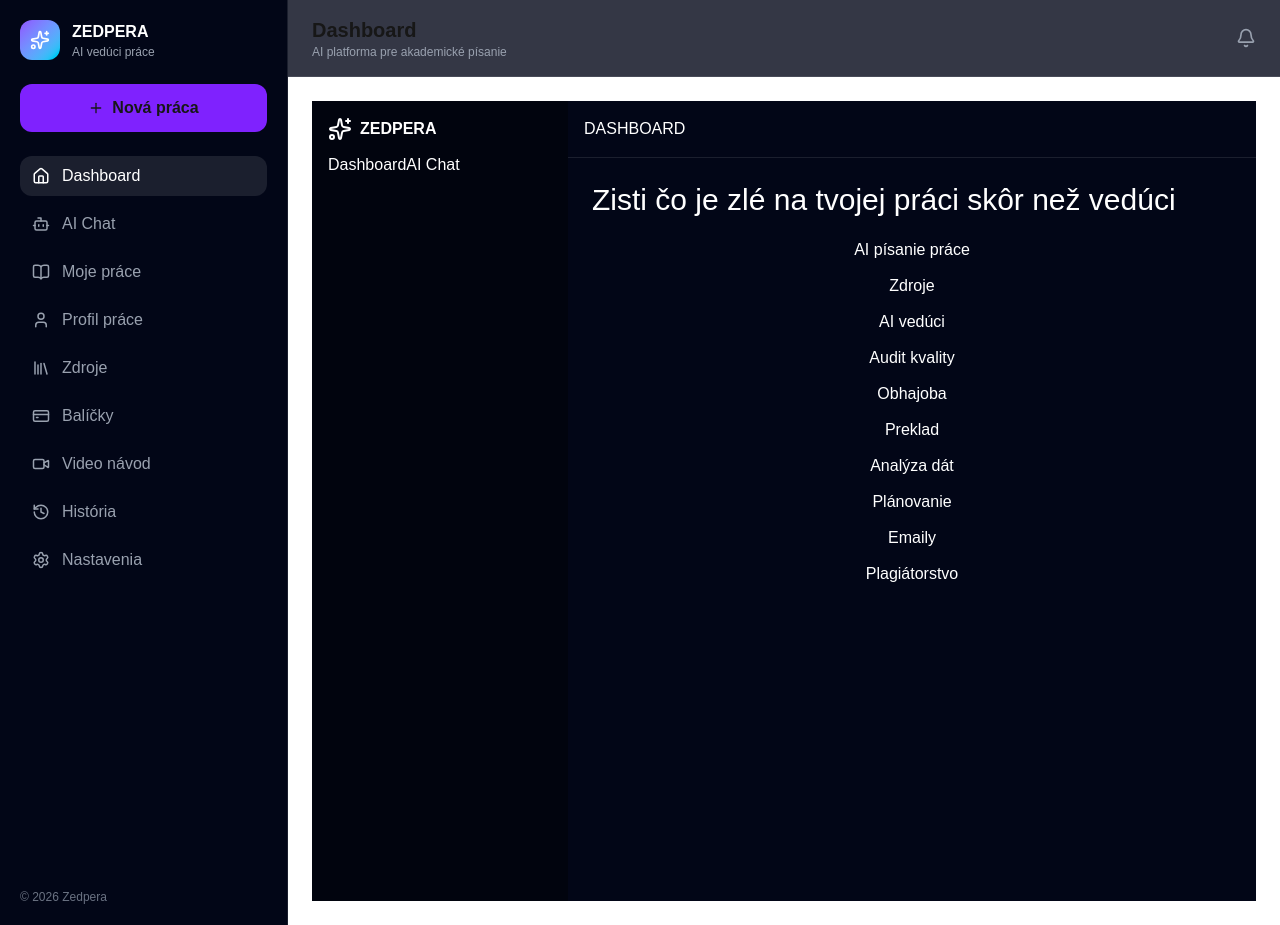
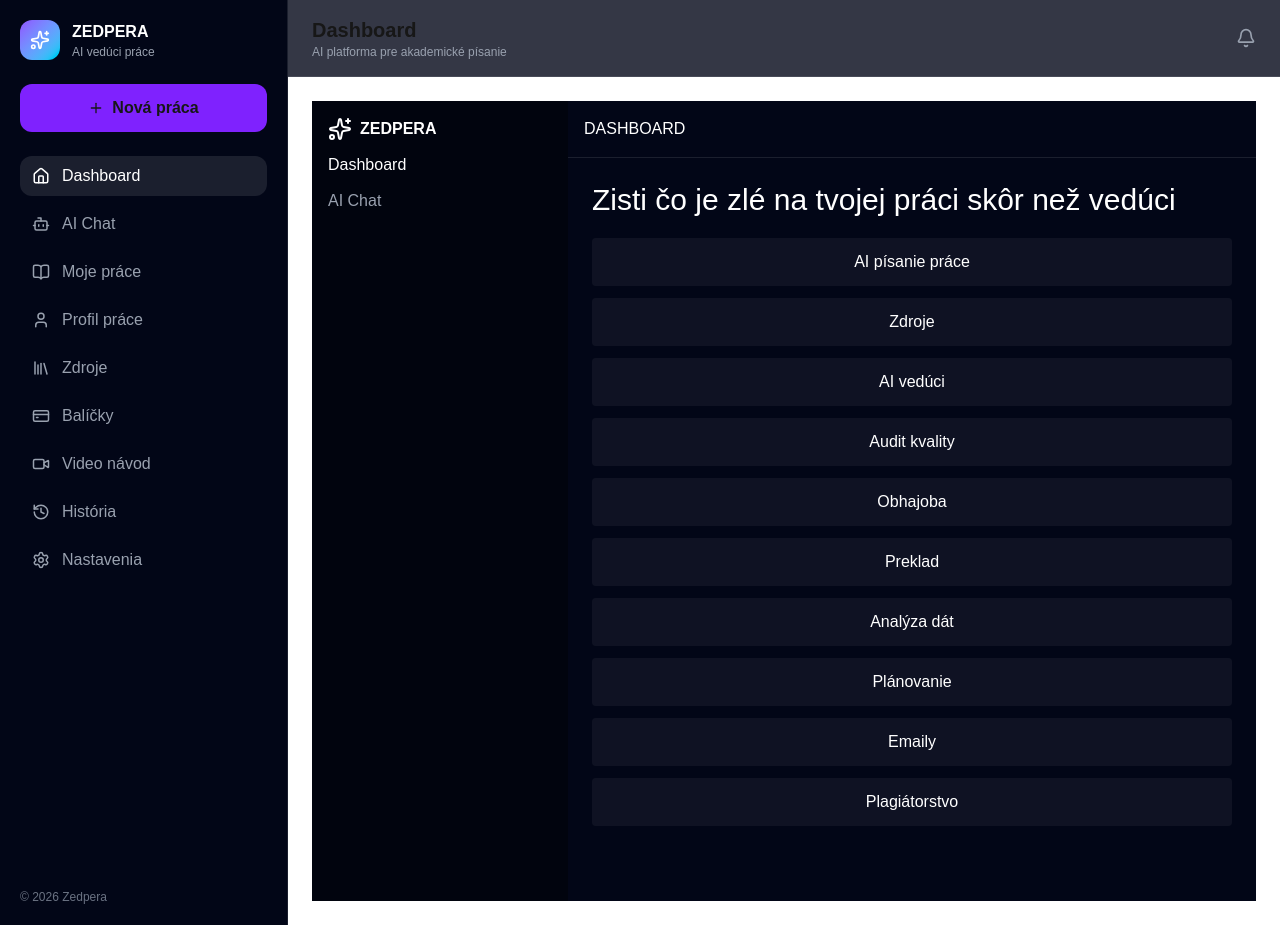
Before and after one commit to Peter8209/moj-ai-projekt, a Next.js app: page /dashboard in a window 1280 px wide. Built offline with nearby package versions, Linux system fonts and the light colour scheme.

Commit message:
fix dashboard suspense + types

```diff
--- a/app/dashboard/page.tsx
+++ b/app/dashboard/page.tsx
@@ -1,4 +1,6 @@
 'use client';
+
+export const dynamic = "force-dynamic"; // 🔥 FIX pre Next.js 16
 
 import { useState, useEffect } from 'react';
 import { useSearchParams } from 'next/navigation';
@@ -40,8 +42,14 @@ type View =
   | 'history'
   | 'settings';
 
+type FeatureCard = {
+  mode: Mode;
+  title: string;
+  icon: any;
+};
+
 // ================= FEATURE CARDS =================
-const featureCards = [
+const featureCards: FeatureCard[] = [
   { mode: 'write', title: 'AI písanie práce', icon: FileText },
   { mode: 'sources', title: 'Zdroje', icon: Library },
   { mode: 'supervisor', title: 'AI vedúci', icon: GraduationCap },
@@ -64,7 +72,7 @@ export default function Page() {
     if (searchParams.get("success")) {
       document.cookie = "sub_active=1; path=/";
     }
-  }, []);
+  }, [searchParams]);
 
   return (
     <div className="min-h-screen flex bg-[#020617] text-white">
@@ -75,7 +83,9 @@ export default function Page() {
         <Header view={view} />
 
         <div className="p-6">
-          {view === 'dashboard' && <Dashboard setView={setView} setMode={setMode} />}
+          {view === 'dashboard' && (
+            <Dashboard setView={setView} setMode={setMode} />
+          )}
           {view === 'chat' && <Chat />}
         </div>
       </main>
@@ -84,7 +94,13 @@ export default function Page() {
 }
 
 // ================= SIDEBAR =================
-function Sidebar({ view, setView }: any) {
+function Sidebar({
+  view,
+  setView,
+}: {
+  view: View;
+  setView: (v: View) => void;
+}) {
   return (
     <aside className="w-64 bg-black/40 p-4 space-y-3">
 
@@ -96,7 +112,13 @@ function Sidebar({ view, setView }: any) {
         ['dashboard', 'Dashboard'],
         ['chat', 'AI Chat'],
       ].map(([id, label]) => (
-        <button key={id} onClick={() => setView(id)}>
+        <button
+          key={id}
+          onClick={() => setView(id as View)}
+          className={`block w-full text-left ${
+            view === id ? 'text-white' : 'text-gray-400'
+          }`}
+        >
           {label}
         </button>
       ))}
@@ -106,7 +128,7 @@ function Sidebar({ view, setView }: any) {
 }
 
 // ================= HEADER =================
-function Header({ view }: any) {
+function Header({ view }: { view: View }) {
   return (
     <div className="p-4 border-b border-white/10">
       <h1>{view.toUpperCase()}</h1>
@@ -115,7 +137,13 @@ function Header({ view }: any) {
 }
 
 // ================= DASHBOARD =================
-function Dashboard({ setView, setMode }: any) {
+function Dashboard({
+  setView,
+  setMode,
+}: {
+  setView: (v: View) => void;
+  setMode: (m: Mode) => void;
+}) {
   return (
     <div>
       <h2 className="text-3xl mb-4">
@@ -123,13 +151,14 @@ function Dashboard({ setView, setMode }: any) {
       </h2>
 
       <div className="grid gap-3 mt-5">
-        {featureCards.map((f: any) => (
+        {featureCards.map((f) => (
           <button
             key={f.mode}
             onClick={() => {
               setMode(f.mode);
               setView('chat');
             }}
+            className="p-3 bg-white/5 hover:bg-white/10 rounded"
           >
             {f.title}
           </button>
```
